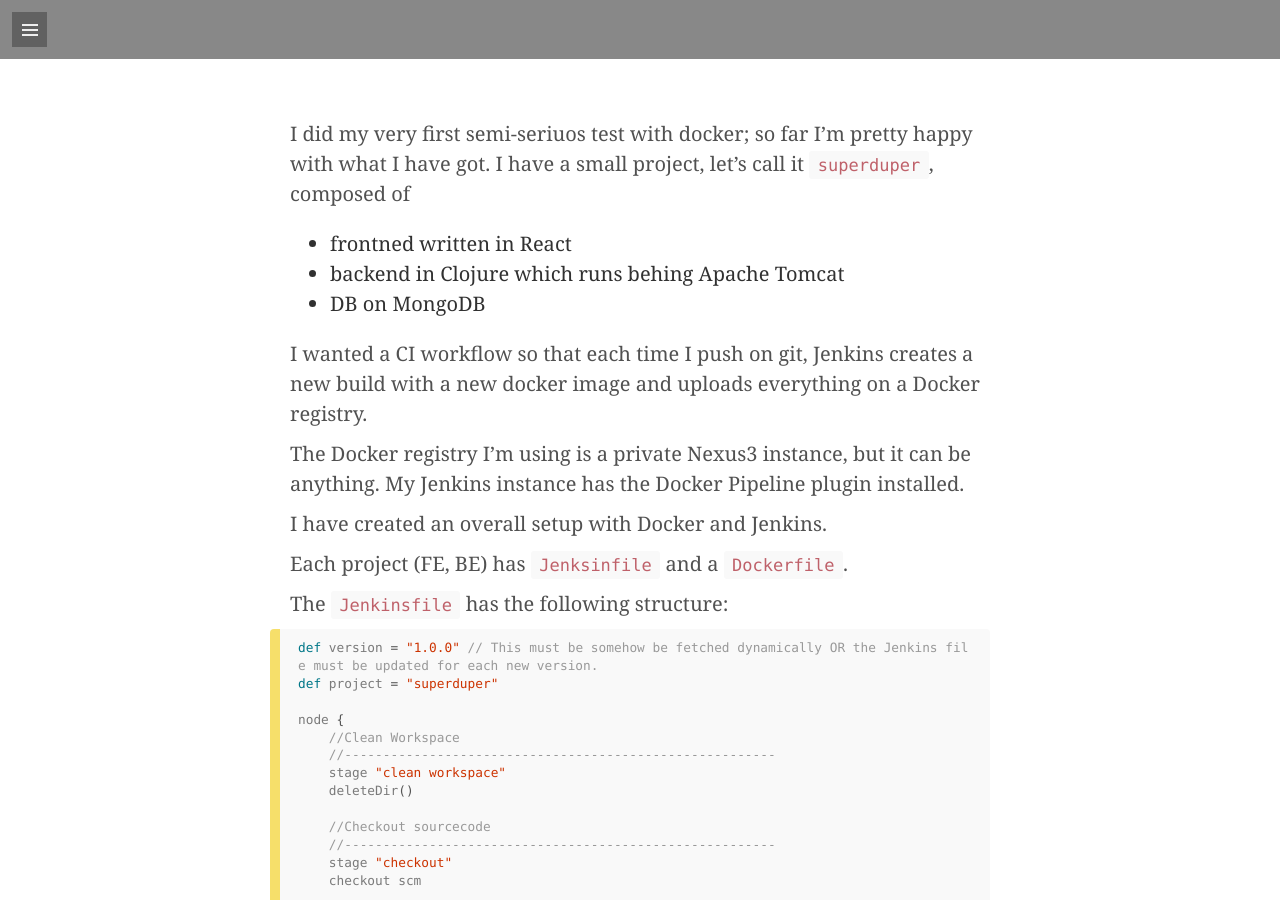
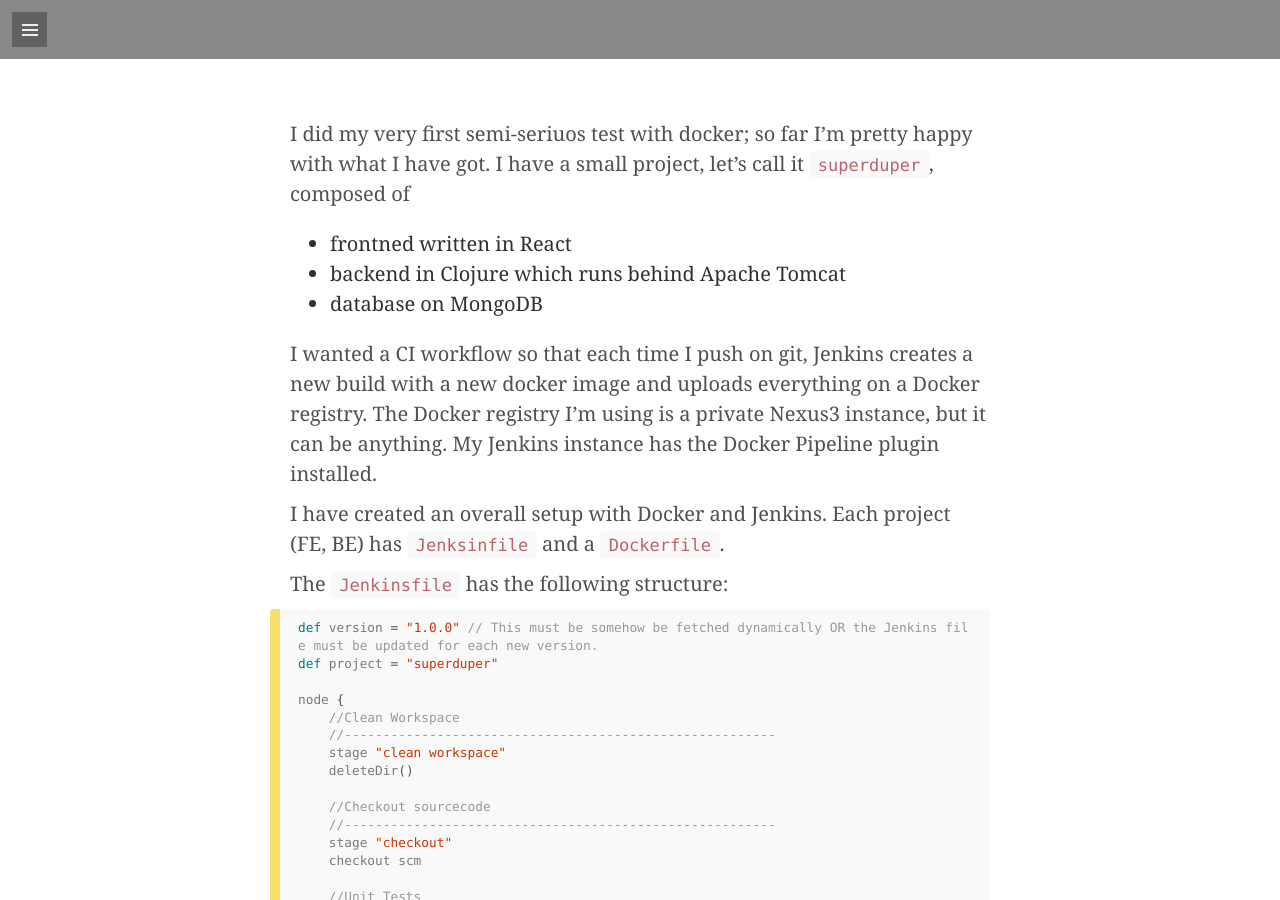
Before and after one commit to davidevernizzi/davidevernizzi.github.io, a Jekyll site: the page built from _posts/2017-11-06-a-little-docker-journey.markdown, in a window 1280 px wide and 900 px high, scrolled down 841 px. Built offline with Jekyll 4.4.1, drawn with Linux system fonts in a browser that asks for light colours; some web fonts are replaced; some of the changed text lies outside the part shown.

Commit message:
wip docker

````diff
--- a/_posts/2017-11-06-a-little-docker-journey.markdown
+++ b/_posts/2017-11-06-a-little-docker-journey.markdown
@@ -1,21 +1,19 @@
 ---
 layout: post
-title:  "A lLittle Docker Journey"
+title:  "A Little Docker Journey"
 date:   2017-11-06
 categories: docker, dev, devops
 ---
 
 I did my very first semi-seriuos test with docker; so far I'm pretty happy with what I have got. I have a small project, let's call it `superduper`, composed of
 - frontned written in React
-- backend in Clojure which runs behing Apache Tomcat
-- DB on MongoDB
+- backend in Clojure which runs behind Apache Tomcat
+- database on MongoDB
 
 I wanted a CI workflow so that each time I push on git, Jenkins creates a new build with a new docker image and uploads everything on a Docker registry.
-
 The Docker registry I'm using is a private Nexus3 instance, but it can be anything. My Jenkins instance has the Docker Pipeline plugin installed.
 
 I have created an overall setup with Docker and Jenkins.
-
 Each project (FE, BE) has `Jenksinfile` and a `Dockerfile`.
 
 The `Jenkinsfile` has the following structure:
@@ -71,7 +74,7 @@ node {
 
 The backend `Dockerfile` has the following structure:
 
-```
+```Dockerfile
 # Pull from tomcat
 FROM tomcat:9.0.1-jre8-alpine
 
````
Also changed, not shown: other parts of _posts/2017-11-06-a-little-docker-journey.markdown (+6 -1 lines).
